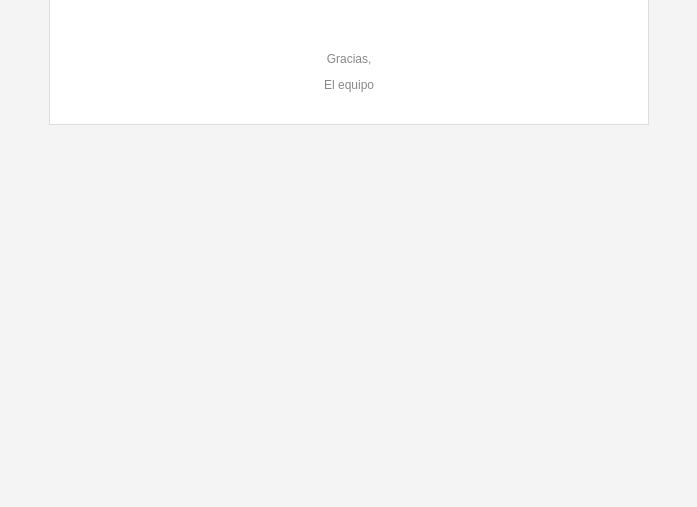
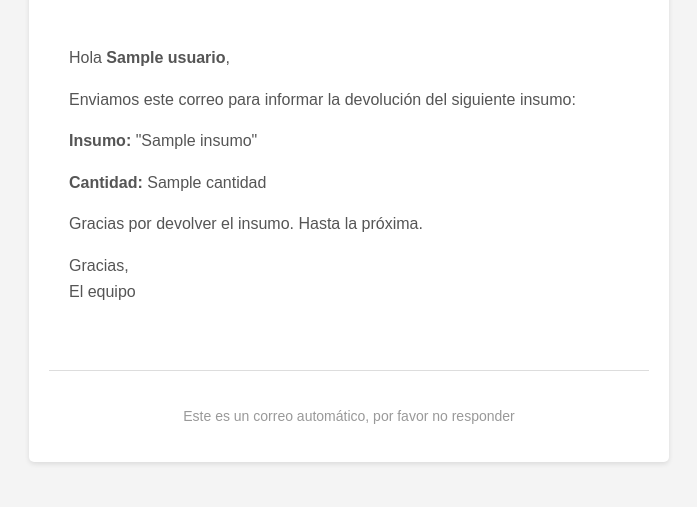
Before and after one commit to OddKing/inventarioNA, a Django app: template oficina/templates/correo_devolucion.html in a window 1280 px wide. Shown: the part 293-800 px from the top of the page, without its empty margins (291-988 px from the left). Run offline with Django 5.2, Linux system fonts and the light colour scheme; tables that the repository leaves empty hold one stand-in row (values such as "Sample post"); the template is opened without the code that fills it: values that come from a table or form of the project are taken from there, most other values are stand-ins (such as "Sample title", 1, 10 or a date in 2020).

Commit message:
listo para pasar a producion

```diff
--- a/oficina/templates/correo_devolucion.html
+++ b/oficina/templates/correo_devolucion.html
@@ -1,38 +1,35 @@
+{% load static %}
 <!DOCTYPE html>
-<html>
+<html lang="es">
 <head>
     <meta charset="UTF-8">
     <meta name="viewport" content="width=device-width, initial-scale=1.0">
+    <title>Devolución de Insumo</title>
+</head>
+<body style="font-family: Arial, sans-serif; line-height: 1.6; margin: 0; padding: 0; background-color: #f4f4f4;">
+    <div style="max-width: 600px; margin: 20px auto; padding: 20px; background-color: #ffffff; border-radius: 5px; box-shadow: 0 2px 5px rgba(0,0,0,0.1);">
 
-</head>
-<body style="margin: 0; padding: 0; font-family: Arial, sans-serif; background-color: #f4f4f4; color: #333333;">
-    <table width="100%" cellpadding="0" cellspacing="0" style="background-color: #f4f4f4; padding: 20px;">
-        <tr>
-            <td align="center">
-                <table width="600" cellpadding="0" cellspacing="0" style="border-collapse: collapse; background-color: #ffffff; padding: 20px; border: 1px solid #dddddd;">
-                    <tr>
-                        <td style="padding: 20px; text-align: center; color: #333333;">
-                            <h1 style="font-size: 24px;">Informacion de devolucion</h1>
-                        </td>
-                    </tr>
-                    <tr>
-                        <td style="padding: 20px; font-size: 16px; color: #333333;">
-                            <p>Hola <strong>{{ usuario }}</strong>,</p>
-                            <p>Enviamos este correo para informar la devolucion siguiente insumo:</p>
-                            <p><strong>"{{ entrega.insumo.nombre }}"</strong>cantidad de {{ entrega.insumo.cantidad }}</p>
-                            <p>Gracias por devolver el Insumo, hasta la proxima</p>
+        <!-- Logo en el encabezado -->
+        <div style="text-align: center; margin-bottom: 30px;">
+            <img src="http://www.nameaction.com/images/logo_nameaction.png" alt="Logo" style="max-width: 200px; height: auto; margin-bottom: 20px;">
+            <h1 style="font-size: 24px; color: #333; margin-bottom: 20px;">Información de Devolución</h1>
+        </div>
 
-                        </td>
-                    </tr>
-                    <tr>
-                        <td style="padding: 20px; text-align: center; font-size: 12px; color: #888888;">
-                            <p>Gracias,</p>
-                            <p>El equipo</p>
-                        </td>
-                    </tr>
-                </table>
-            </td>
-        </tr>
-    </table>
+        <div style="padding: 20px; color: #555;">
+            <p>Hola <strong>{{ usuario }}</strong>,</p>
+
+            <p>Enviamos este correo para informar la devolución del siguiente insumo:</p>
+            <p><strong>Insumo:</strong> "{{ entrega.insumo.nombre }}"</p>
+            <p><strong>Cantidad:</strong> {{ cantidad }}</p>
+
+            <p>Gracias por devolver el insumo. Hasta la próxima.</p>
+
+            <p>Gracias,<br>El equipo</p>
+        </div>
+
+        <div style="margin-top: 30px; padding-top: 20px; border-top: 1px solid #ddd; text-align: center; font-size: 14px; color: #999;">
+            <p>Este es un correo automático, por favor no responder</p>
+        </div>
+    </div>
 </body>
 </html>
```
Also changed, not shown: oficina/inventario/views.py (+9 -7 lines).
